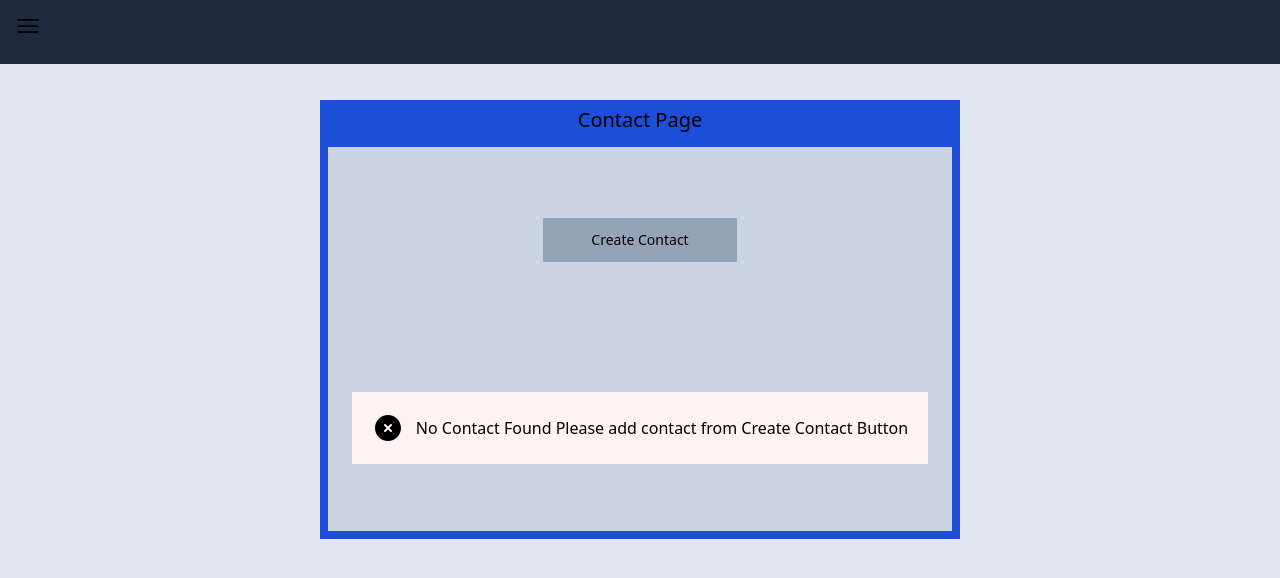
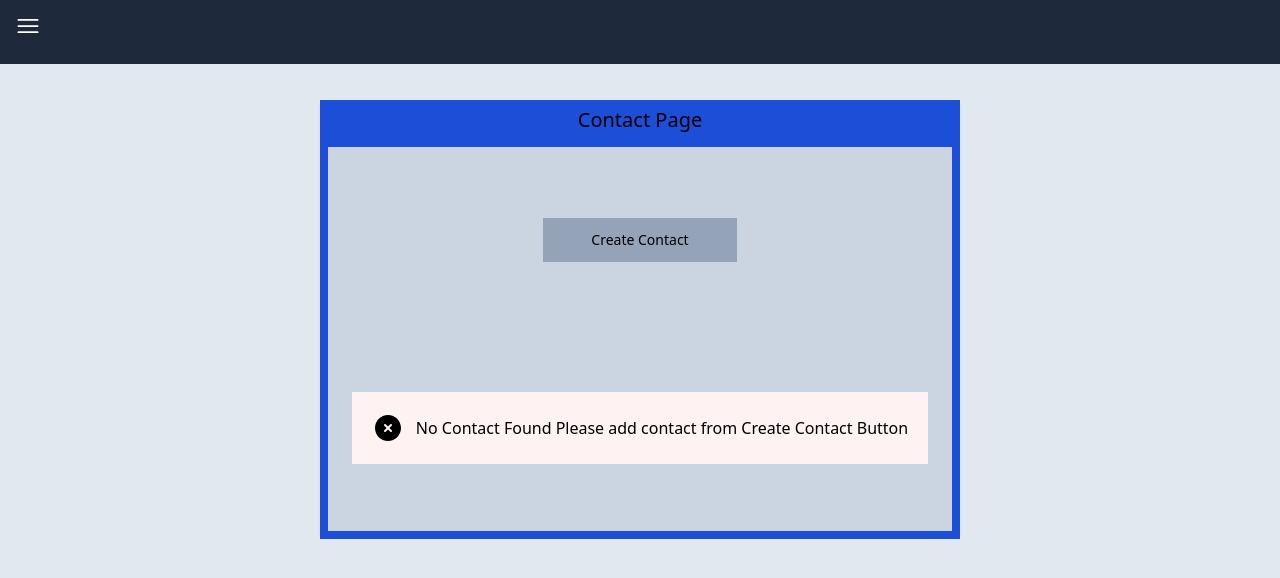
Before and after one commit to jaihindkushwah/Taiyo.ai_Projects, a React (Create React App) app: page / in a window 1280 px wide. Shown: the top 578 px of the page. Built offline with nearby package versions, Linux system fonts and the light colour scheme.

Commit message:
added color of tapbar marm

```diff
--- a/src/scenes/map&chart/chart/LineChart.jsx
+++ b/src/scenes/map&chart/chart/LineChart.jsx
@@ -62,7 +62,7 @@ function LineChart() {
 
   return (
     <div className='z-10 h-full sm:w-5/6 w-screen sm:bg-slate-400 sm:ml-10 sm:mt-10 p-4 text-red-50'>
-        {Object.entries(allCovidData).length>0 && <Line
+        {Object.entries(allCovidData).length>0 && <Line className='sm:w-full w-[24]'
           data={{
             labels: allCovidData.dates.map((date) => new Date(date).toLocaleDateString()),
             datasets: [...allCovidData.modifedData],
--- a/src/scenes/topbar/TopBar.jsx
+++ b/src/scenes/topbar/TopBar.jsx
@@ -8,7 +8,7 @@ function TopBar() {
   return (
     <div className=' z-30 min-h-[64px] fixed top-0 w-full bg-slate-800 ease-in-out duration-400' >
         {isCollapse && <div className='mt-3 ml-3'>
-          <Bars3Icon onClick={()=>{setCollapse(!isCollapse)}} className='w-8 h-7 cursor-pointer'/>
+          <Bars3Icon color='white' onClick={()=>{setCollapse(!isCollapse)}} className='w-8 h-7 cursor-pointer'/>
         </div>}
     </div>
   )
```
